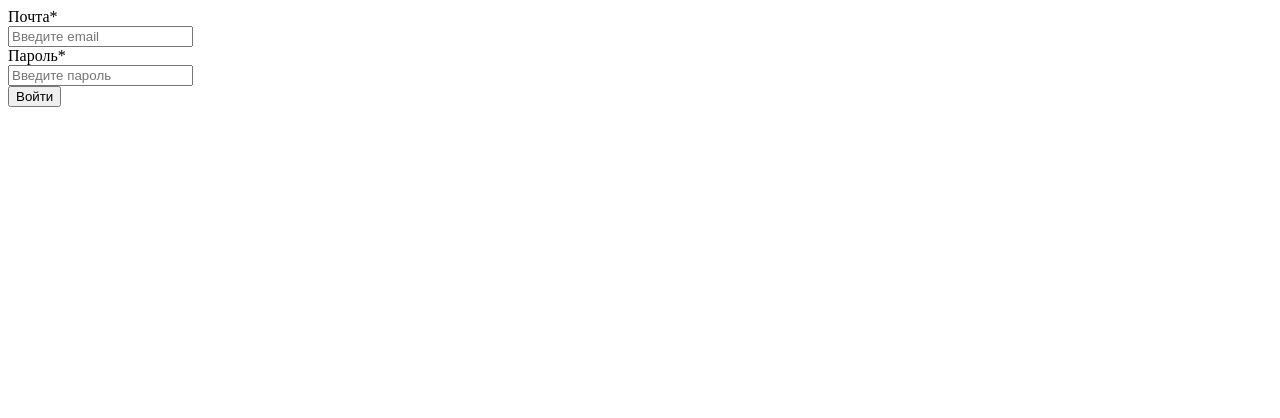
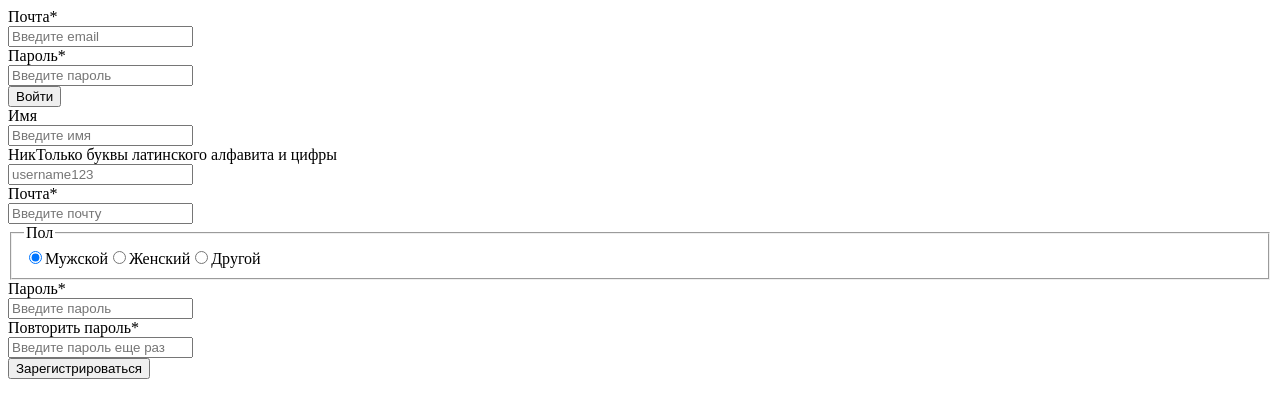
Before and after one commit to sonyashakirova/react-forms, a React app: page / in a window 1280 px wide. Shown: the top 418 px of the page. Built offline with nearby package versions, Linux system fonts and the light colour scheme.

Commit message:
feat: add Signup component

```diff
--- a/src/components/app.jsx
+++ b/src/components/app.jsx
@@ -1,4 +1,5 @@
 import { Signin } from "./forms/Signin"
+import { Signup } from "./forms/Signup"
 
 export function App() {
   function onSubmit(values) {
@@ -8,6 +9,7 @@ export function App() {
   return (
     <div className="app-wrapper">
       <Signin onSubmit={onSubmit} />
+      <Signup onSubmit={onSubmit} />
     </div>
   )
 }
--- /dev/null
+++ b/src/components/forms/Signup.jsx
@@ -0,0 +1,81 @@
+import { useRef } from "react"
+import { Radio, RadioSet, TextInput } from "../atoms"
+
+export function Signup({ onSubmit }) {
+  const inputs = useRef({
+    name: "",
+    username: "",
+    email: "",
+    sex: "",
+    password: "",
+    repeatPassword: "",
+  })
+
+  function handleChange(event) {
+    inputs.current = {
+      ...inputs.current,
+      [event.target.name]: event.target.value,
+    }
+  }
+
+  function handleSubmit(event) {
+    event.preventDefault()
+    onSubmit(inputs.current)
+  }
+
+  return (
+    <div className="form-wrapper">
+      <form
+        className="form"
+        onChange={handleChange}
+        onSubmit={handleSubmit}
+      >
+        <TextInput
+          id="signup-name"
+          name="name"
+          label="Имя"
+          placeholder="Введите имя"
+        />
+        <TextInput
+          id="signup-username"
+          name="username"
+          placeholder="username123"
+          label="Ник"
+          description="Только буквы латинского алфавита и цифры"
+        />
+        <TextInput
+          id="signup-email"
+          name="email"
+          type="email"
+          label="Почта"
+          placeholder="Введите почту"
+          required
+        />
+        <RadioSet label="Пол">
+          <Radio name="sex" value="Мужской" checked />
+          <Radio name="sex" value="Женский" />
+          <Radio name="sex" value="Другой" />
+        </RadioSet>
+        <TextInput
+          id="signup-password"
+          name="password"
+          type="password"
+          label="Пароль"
+          placeholder="Введите пароль"
+          required
+        />
+        <TextInput
+          id="signup-repeatPassword"
+          name="repeatPassword"
+          type="password"
+          label="Повторить пароль"
+          placeholder="Введите пароль еще раз"
+          required
+        />
+        <button className="button" type="submit">
+          Зарегистрироваться
+        </button>
+      </form>
+    </div>
+  )
+}
```
